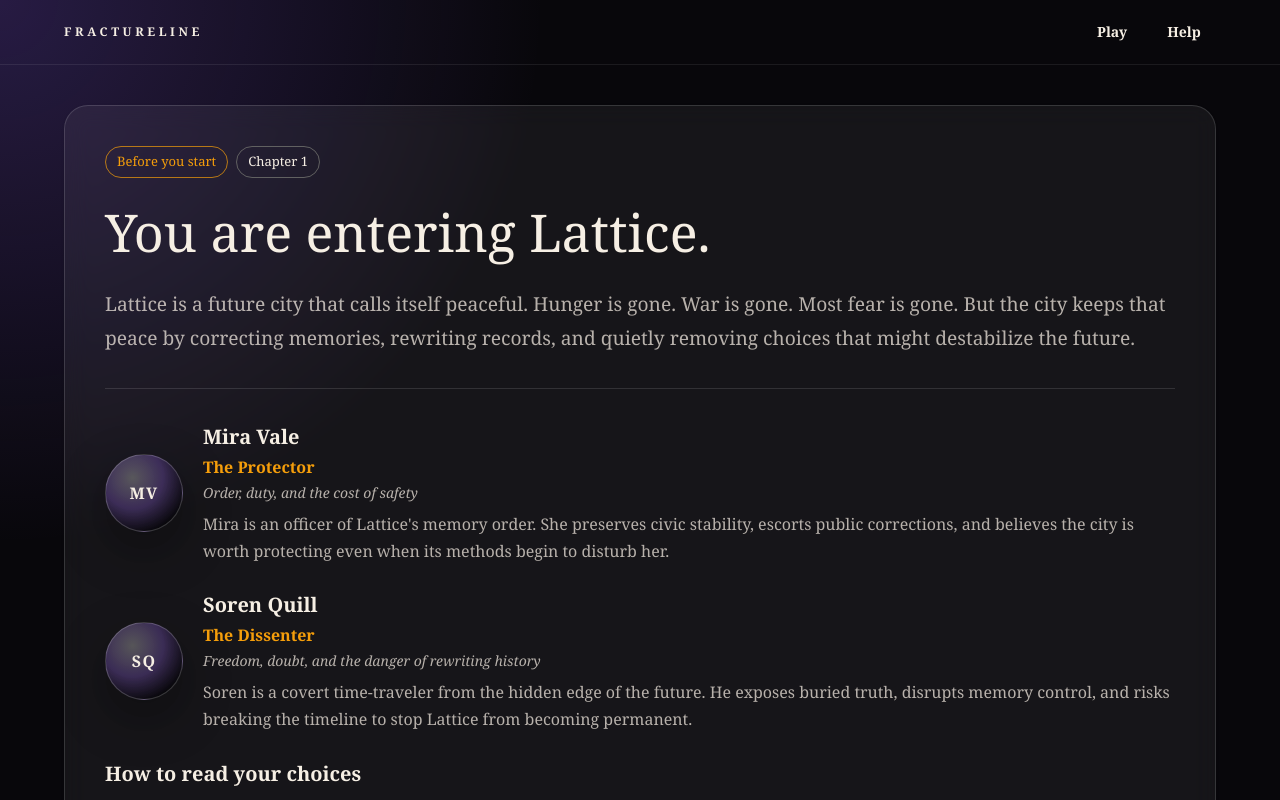
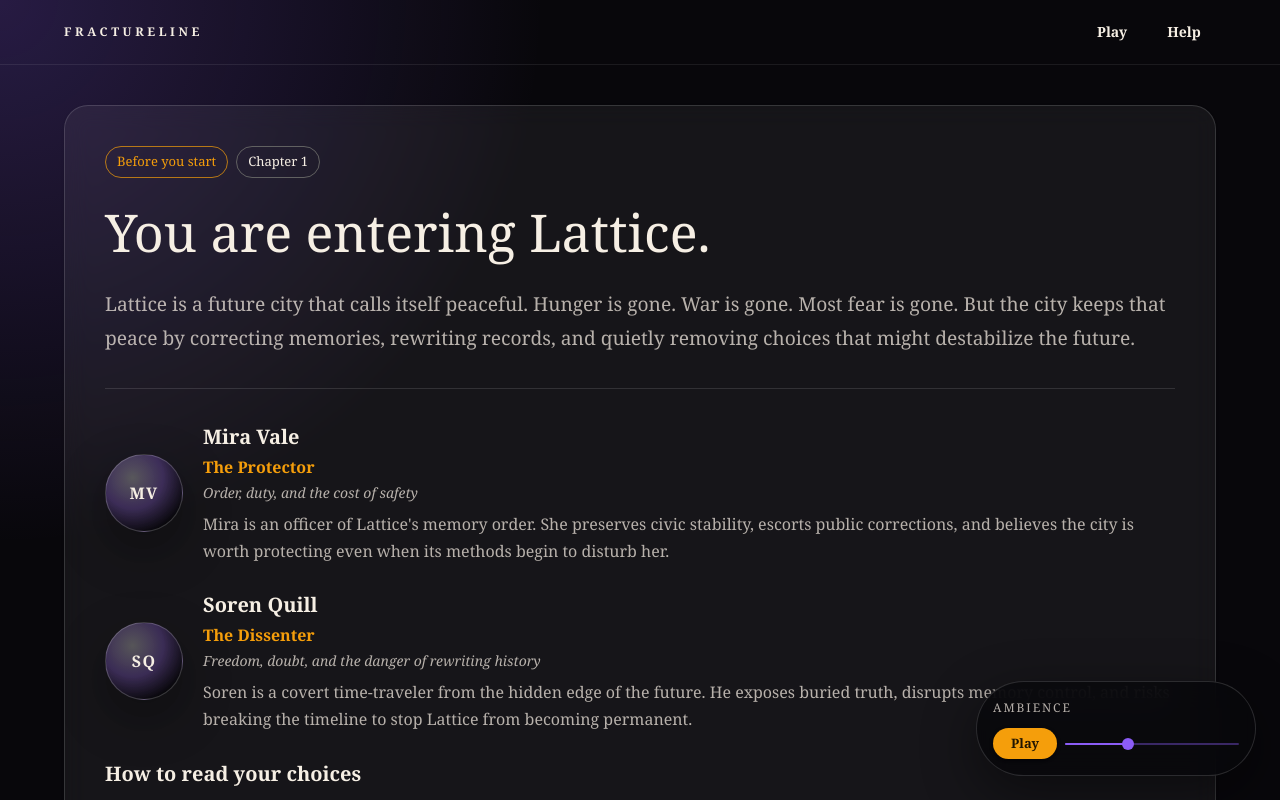
Before and after one commit to maniator/a-fracture-in-time, a Next.js app in the folder apps/web/: page /play in a window 1280 px wide. Shown: the top 800 px of the page. Built offline with nearby package versions, Linux system fonts and the light colour scheme.

Commit message:
feat: add ambience control to play page

```diff
--- a/apps/web/app/play/page.tsx
+++ b/apps/web/app/play/page.tsx
@@ -7,6 +7,7 @@ import Container from '@mui/material/Container';
 import Divider from '@mui/material/Divider';
 import Stack from '@mui/material/Stack';
 import Typography from '@mui/material/Typography';
+import { AmbienceControl } from '@/components/ambience-control';
 import { SceneRenderer } from '@/components/scene-renderer';
 import { SiteNav } from '@/components/site-nav';
 import { PwaRegister } from '@/components/pwa-register';
@@ -16,7 +17,7 @@ export default function PlayPage() {
     <Box component="main" sx={{ minHeight: '100vh', color: 'text.primary' }}>
       <PwaRegister />
       <SiteNav />
-      <Container maxWidth="lg" sx={{ py: 5 }}>
+      <Container maxWidth="lg" sx={{ py: 5, pb: { xs: 20, sm: 16 } }}>
         <Card component="section" aria-labelledby="briefing-title" sx={{ mb: 4, border: '1px solid rgba(255,255,255,0.14)' }}>
           <CardContent sx={{ p: { xs: 3, md: 5 } }}>
             <Stack direction="row" spacing={1} sx={{ mb: 3, flexWrap: 'wrap' }}>
@@ -49,6 +50,7 @@ export default function PlayPage() {
           <SceneRenderer />
         </Box>
       </Container>
+      <AmbienceControl />
     </Box>
   );
 }
```
